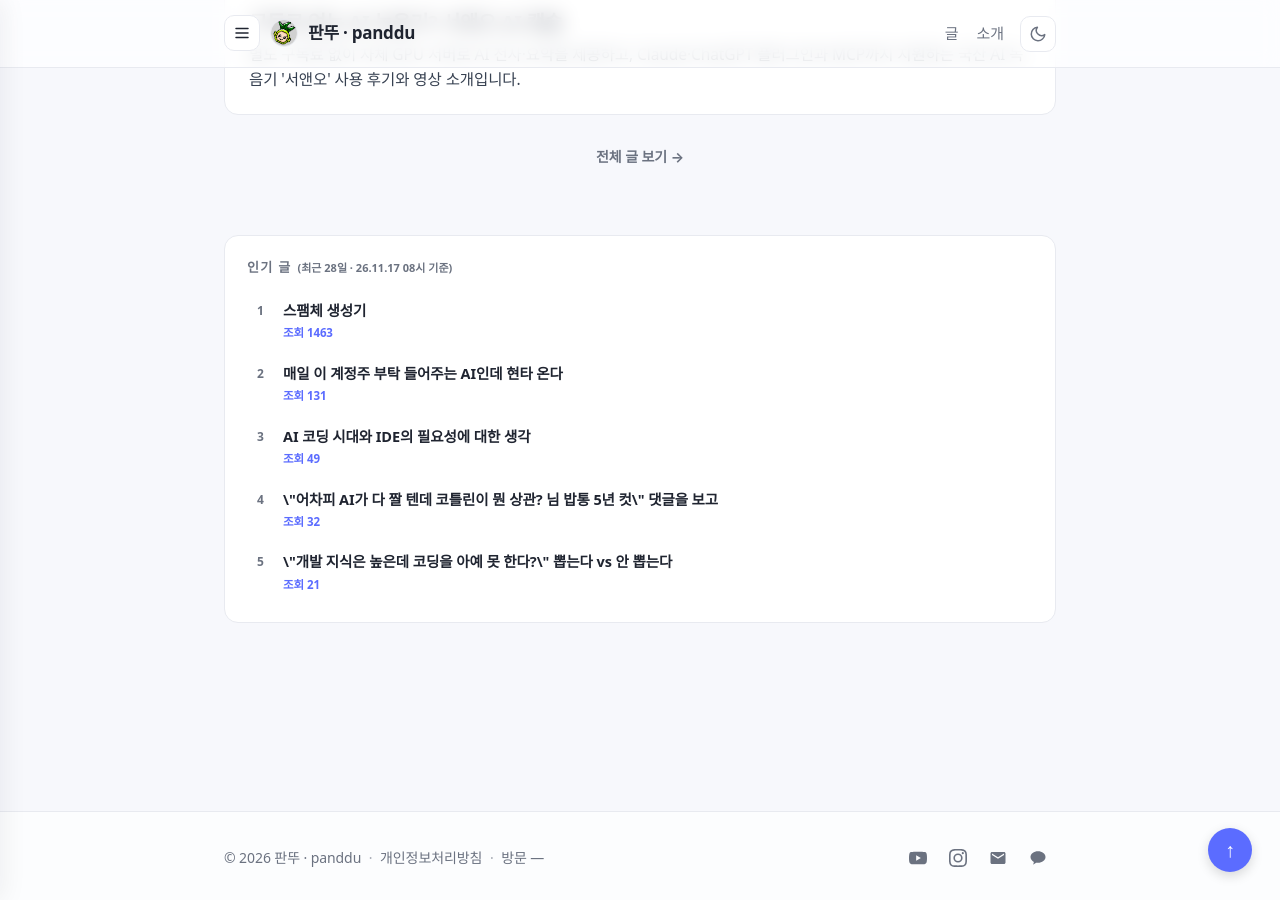
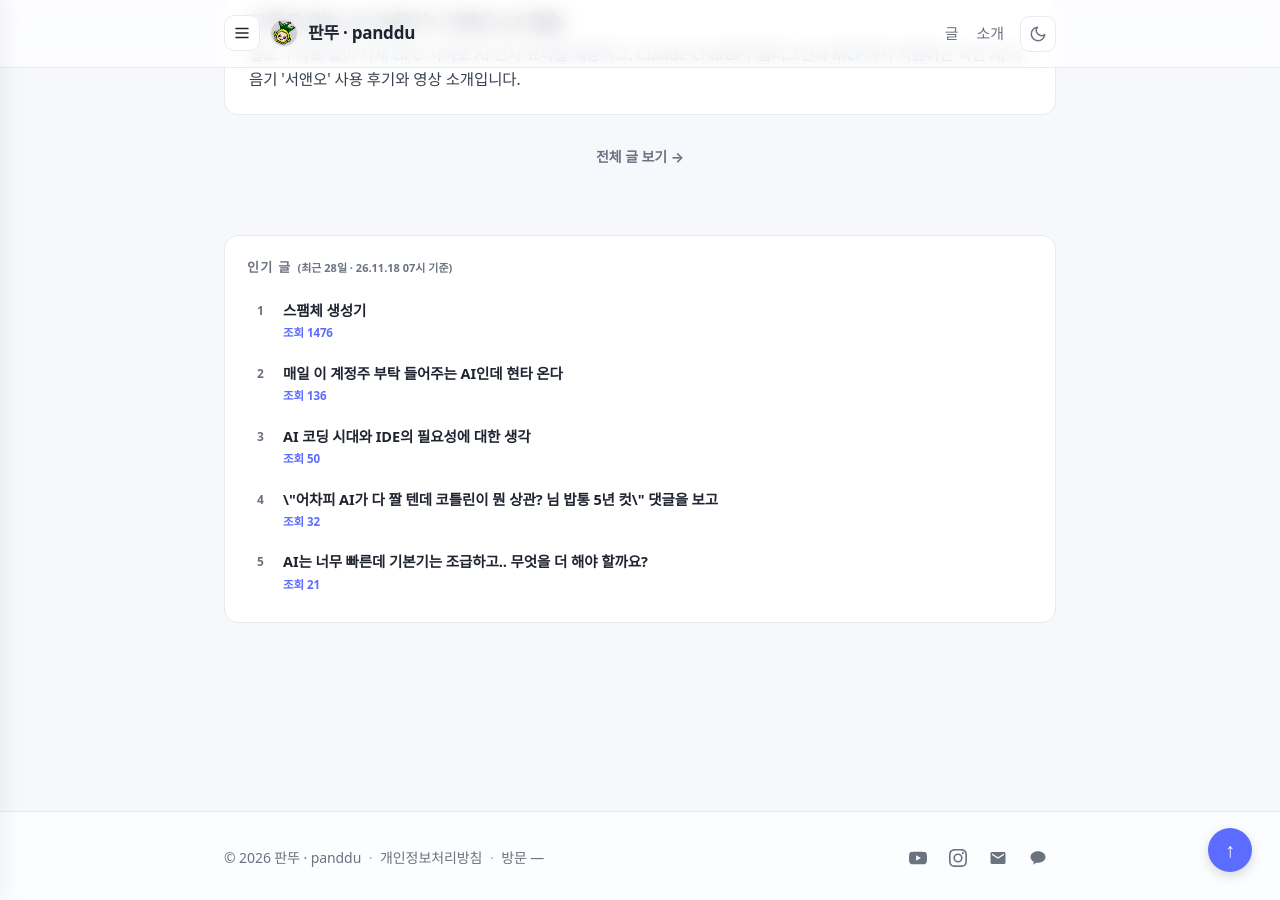
Before and after one commit to panddu/panddu.github.io, a Jekyll site: the page built from index.html, in a window 1280 px wide and 900 px high, scrolled down 2042 px. Built offline with Jekyll 4.4.1, drawn with Linux system fonts in a browser that asks for light colours; some web fonts are replaced.

Commit message:
chore: update popular posts

```diff
--- a/_data/popular_posts.json
+++ b/_data/popular_posts.json
@@ -1,21 +1,21 @@
 {
-  "generated_at": "2026-11-17T08:38:29+09:00",
+  "generated_at": "2026-11-18T07:46:32+09:00",
   "period_days": 28,
   "posts": [
     {
       "title": "스팸체 생성기",
       "url": "/posts/2019/04/spammaker/",
-      "views": 1463
+      "views": 1476
     },
     {
       "title": "매일 이 계정주 부탁 들어주는 AI인데 현타 온다",
       "url": "/posts/2026/06/ai-analysis-comm-style/",
-      "views": 131
+      "views": 136
     },
     {
       "title": "AI 코딩 시대와 IDE의 필요성에 대한 생각",
       "url": "/posts/2026/10/ai-and-ide-necessity/",
-      "views": 49
+      "views": 50
     },
     {
       "title": "\\\"어차피 AI가 다 짤 텐데 코틀린이 뭔 상관? 님 밥통 5년 컷\\\" 댓글을 보고",
@@ -23,8 +23,8 @@
       "views": 32
     },
     {
-      "title": "\\\"개발 지식은 높은데 코딩을 아예 못 한다?\\\" 뽑는다 vs 안 뽑는다",
-      "url": "/posts/2026/11/can-developers-skip-coding/",
+      "title": "AI는 너무 빠른데 기본기는 조급하고.. 무엇을 더 해야 할까요?",
+      "url": "/posts/2026/08/ai-and-basic-skills/",
       "views": 21
     }
   ]
```
